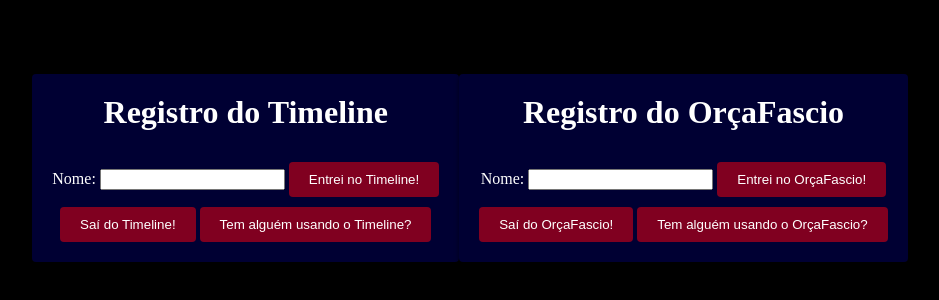
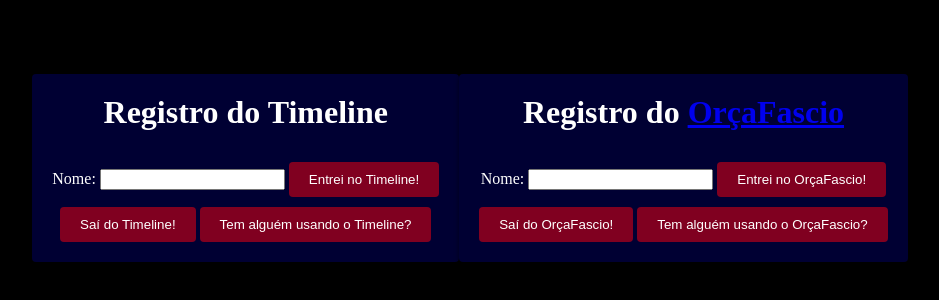
Before and after one commit to AndreRettore/timeline, a website: page index.html in a window 1280 px wide. Shown: the part 240-540 px from the top of the page, without its empty margins (170-1109 px from the left). Drawn offline with Linux system fonts and the light colour scheme.

Commit message:
Update index.html

```diff
--- a/index.html
+++ b/index.html
@@ -19,7 +19,7 @@
   </div>
 
   <div class="container">
-    <h1>Registro do OrçaFascio</h1>
+    <h1>Registro do <a href="https://app.orcafascio.com/login/new">OrçaFascio</a></h1>
     <form id="entryForm">
       <label for="name">Nome:</label>
       <input type="text" id="name" required>
```
